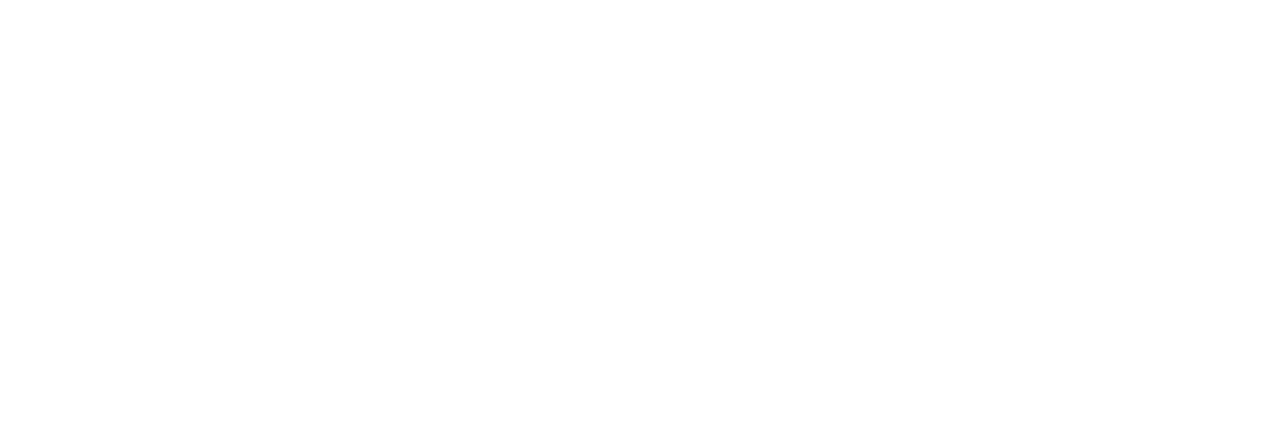
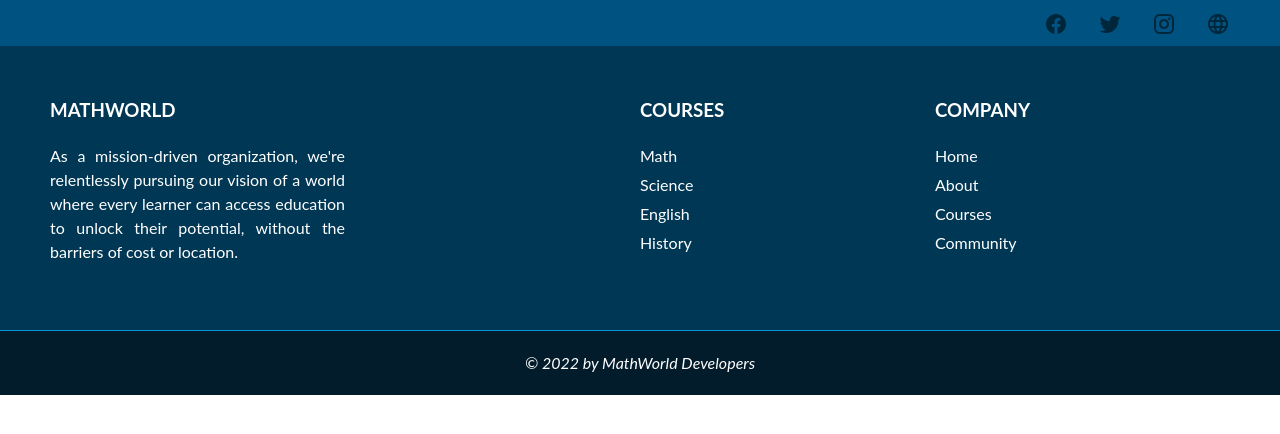
Before and after one commit to pauljor1499/vue-mw-widgets, a Vue app: page /footer in a window 1280 px wide. Shown: the top 434 px of the page. Built offline with nearby package versions, Linux system fonts and the light colour scheme.

Commit message:
add footer

```diff
--- /dev/null
+++ b/src/components/Footer.vue
@@ -0,0 +1,113 @@
+<template>
+  <footer>
+    <div class="footer-head">
+      <div class="brands">
+        <a href="#"><v-icon> mdi-facebook </v-icon></a>
+        <a href="#"><v-icon> mdi-twitter </v-icon></a>
+        <a href="#"><v-icon> mdi-instagram </v-icon></a>
+        <a href="#"><v-icon> mdi-web </v-icon></a>
+      </div>
+    </div>
+
+    <div class="footer-body">
+      <div class="content">
+        <div class="about">
+          <h3>MATHWORLD</h3>
+          <p>
+            As a mission-driven organization, we're relentlessly pursuing our
+            vision of a world where every learner can access education to unlock
+            their potential, without the barriers of cost or location.
+          </p>
+        </div>
+      </div>
+
+      <div class="content"></div>
+
+      <div class="content">
+        <h3>COURSES</h3>
+        <a href="#">Math</a>
+        <a href="#">Science</a>
+        <a href="#">English</a>
+        <a href="#">History</a>
+      </div>
+
+      <div class="content">
+        <h3>COMPANY</h3>
+        <a href="#">Home</a>
+        <a href="#">About</a>
+        <a href="#">Courses</a>
+        <a href="#">Community</a>
+      </div>
+    </div>
+
+    <div class="footer-bottom">
+      <div><i>&copy; 2022 by MathWorld Developers</i></div>
+    </div>
+  </footer>
+</template>
+
+<style scoped>
+footer {
+  width: 100%;
+}
+footer .footer-head {
+  overflow: hidden;
+  background-color: #005380;
+  padding: 10px;
+}
+footer .footer-head .brands {
+  float: right;
+  margin-right: 25px;
+}
+footer .footer-head .brands a {
+  color: gray;
+  padding: 15px;
+}
+
+.v-icon {
+  color: #ffff;
+}
+footer .footer-body {
+  display: grid;
+  grid-template-columns: 1fr 1fr 1fr 1fr;
+  /* column-gap: 100px; */
+  padding: 50px;
+  background-color: #003754;
+  border-bottom: 0.5px solid #0091de;
+}
+footer .footer-body .content {
+  width: 100%;
+  color: white;
+  text-align: left;
+  /* border: 1px solid black; */
+}
+footer .footer-body .content h3 {
+  margin-bottom: 20px;
+}
+footer .footer-body .content .about {
+  text-align: justify;
+  text-justify: inter-word;
+}
+
+footer .footer-body .content a {
+  display: block;
+  color: white;
+  margin-top: 5px;
+}
+
+footer .footer-body .content a:hover,
+footer .footer-head .brands .v-icon:hover {
+  color: #0091de;
+}
+
+footer .footer-bottom {
+  width: 100%;
+  text-align: center;
+  background-color: #021c2b;
+}
+
+footer .footer-bottom div {
+  padding: 20px;
+  color: white;
+}
+</style>
--- a/src/router/index.js
+++ b/src/router/index.js
@@ -1,7 +1,7 @@
 import Vue from "vue";
 import VueRouter from "vue-router";
 import LandingPage from "../views/LandingPage.vue";
-import NavBar from "../components/NavBar.vue";
+import Footer from "../components/Footer.vue";
 
 Vue.use(VueRouter);
 
@@ -12,9 +12,9 @@
     component: LandingPage,
   },
   {
-    path: "/navbar",
-    name: "NavBar",
-    component: NavBar,
+    path: "/footer",
+    name: "Footer",
+    component: Footer,
   },
 ];
 
--- a/src/views/LandingPage.vue
+++ b/src/views/LandingPage.vue
@@ -1,11 +1,264 @@
 <template>
-  <body>
+  <div class="container">
+    <NavBar />
     <header></header>
     <body>
-      <h1>Landing Page</h1>
+      <div class="content">
+        <div class="content-video"></div>
+        <hr />
+        <div class="title">
+          <h1>What do you want to learn today?</h1>
+        </div>
+        <div class="grid">
+          <div class="col">
+            <h2>Course 1</h2>
+            <p style="margin: 10px 0px">
+              Nemo enim ipsam voluptatem quia voluptas sit aspernatur aut odit
+              aut fugit, sed quia consequuntur magni dolores eos qui ratione
+              voluptatem sequi nesciunt. Neque porro quisquam est.
+            </p>
+            <n-button
+              color="#253759"
+              type="default"
+              size="medium"
+              id="enroll-c1"
+              style="margin: 10px 0px; color: #253759"
+              ghost
+              >Learn more</n-button
+            >
+          </div>
+
+          <div class="col">
+            <h2>Course 2</h2>
+            <p style="margin: 10px 0px">
+              Nemo enim ipsam voluptatem quia voluptas sit aspernatur aut odit
+              aut fugit, sed quia consequuntur magni dolores eos qui ratione
+              voluptatem sequi nesciunt. Neque porro quisquam est.
+            </p>
+            <n-button
+              color="#253759"
+              type="default"
+              size="medium"
+              id="enroll-c2"
+              style="margin: 10px 0px; color: #253759"
+              ghost
+              >Learn more</n-button
+            >
+          </div>
+
+          <div class="col">
+            <h2>Course 3</h2>
+            <p style="margin: 10px 0px">
+              Nemo enim ipsam voluptatem quia voluptas sit aspernatur aut odit
+              aut fugit, sed quia consequuntur magni dlores eos qui ratione
+              voluptatem sequi nesciunt. Neque porro quisquam est.
+            </p>
+            <n-button
+              color="#253759"
+              type="default"
+              size="medium"
+              id="enroll-c3"
+              style="margin: 10px 0px; color: #253759"
+              ghost
+              >Learn more</n-button
+            >
+          </div>
+
+          <div class="col">
+            <h2>Course 4</h2>
+            <p style="margin: 10px 0px">
+              Nemo enim ipsam voluptatem quia voluptas sit aspernatur aut odit
+              aut fugit, sed quia consequuntur magni dolores eos qui ratione
+              voluptatem sequi nesciunt. Neque porro quisquam est.
+            </p>
+            <n-button
+              color="#253759"
+              type="default"
+              size="medium"
+              id="enroll-c4"
+              style="margin: 10px 0px; color: #253759"
+              ghost
+              >Learn more</n-button
+            >
+          </div>
+        </div>
+        <hr />
+        <div class="about">
+          <div class="about-message">
+            <h1>Open your knowledge</h1>
+            <p>
+              Nemo enim ipsam voluptatem quia voluptas sit aspernatur aut odit
+              aut fugit, sed quia consequuntur magni dolores eos qui ratione
+              voluptatem sequi nesciunt. Neque porro quisquam est, qui dolorem.
+            </p>
+          </div>
+          <img
+            src="https://img.freepik.com/free-photo/books-pencils-desk-by-blackboard_181624-47246.jpg?w=900"
+            alt="knowledge"
+          />
+        </div>
+        <hr />
+        <div class="feedback">
+          <h1>What people say about us?</h1>
+          <n-carousel autoplay>
+            <div>
+              <img
+                class="carousel-img"
+                src="https://cdn.now.howstuffworks.com/media-content/0b7f4e9b-f59c-4024-9f06-b3dc12850ab7-1920-1080.jpg"
+              />
+              <h3>Randell L. Cardwell</h3>
+              <p>
+                Thank you for your hard work in supporting my son as they
+                develop. Your patience and commitment to supporting my child has
+                mean a lot to our family.
+              </p>
+            </div>
+            <div>
+              <img
+                class="carousel-img"
+                src="https://thumbs.dreamstime.com/b/filipino-youth-thumbs-up-attractive-asian-person-158307375.jpg"
+              />
+              <h3>Keith A. Hand</h3>
+              <p>
+                With your guidance, our daughter has developed into a confident
+                and capable child. Thank you for being such an important part in
+                our child’s development.
+              </p>
+            </div>
+            <div>
+              <img
+                class="carousel-img"
+                src="https://www.incimages.com/uploaded_files/image/1920x1080/getty_481292845_77896.jpg"
+              />
+              <h3>Claude S. Black</h3>
+              <p>
+                Your expertise in teaching has put our minds at ease. We are so
+                grateful to have you as our child’s teacher.
+              </p>
+            </div>
+            <div>
+              <img
+                class="carousel-img"
+                src="https://t4.ftcdn.net/jpg/02/26/67/23/360_F_226672340_FUInCFzn7Yyso0I1KNaekRg2JBqw4XC9.jpg"
+              />
+              <h3>Michelle F. Molina</h3>
+              <p>
+                It is clear that our child’s literacy and numeracy skills have
+                developed considerably while under your care. Thank you for
+                helping him to develop the skills and confidence that he will
+                carry forward into the next school year.
+              </p>
+            </div>
+          </n-carousel>
+        </div>
+      </div>
     </body>
     <footer></footer>
-  </body>
+  </div>
 </template>
 
-<style scoped></style>
+<script>
+import NavBar from "../components/NavBar.vue";
+
+export default {
+  components: { NavBar },
+};
+</script>
+
+<style scoped>
+.content {
+  padding: 50px;
+}
+
+.content .content-video {
+  width: 85%;
+  height: 550px;
+  margin: auto;
+  margin-bottom: 50px;
+  background-color: gray;
+}
+
+.content .title {
+  width: 85%;
+  margin: auto;
+  text-align: left;
+  margin-top: 50px;
+}
+
+.content .grid {
+  width: 85%;
+  margin: auto;
+  display: grid;
+  margin-bottom: 50px;
+  grid-template-columns: 1fr 1fr;
+}
+
+.content .grid .col {
+  padding: 0px 0px 20px;
+  margin: auto;
+}
+
+.content .grid .col h2 {
+  text-align: left;
+}
+
+.content .grid .col p {
+  padding-right: 40px;
+  text-align: left;
+}
+
+.content .grid .col .n-button {
+  float: left;
+}
+
+hr {
+  margin: auto;
+  width: 85%;
+}
+
+.about {
+  width: 85%;
+  margin: auto;
+  padding: 50px;
+  display: grid;
+  grid-template-columns: 1fr 1fr;
+}
+
+.about-message {
+  text-align: left;
+}
+
+.about img {
+  width: 85%;
+  height: 240px;
+  object-fit: cover;
+  margin: 0px 80px 0px;
+}
+
+.feedback {
+  width: 85%;
+  margin: auto;
+  text-align: center;
+  padding: 50px;
+}
+
+.feedback h1 {
+  margin: auto;
+  width: 50%;
+  text-align: center;
+  margin-bottom: 50px;
+}
+
+.feedback p {
+  margin: auto;
+  width: 50%;
+  text-align: center;
+}
+
+.feedback .n-carousel img {
+  width: 50%;
+  height: 240px;
+  object-fit: cover;
+  margin: auto;
+}
+</style>
```
